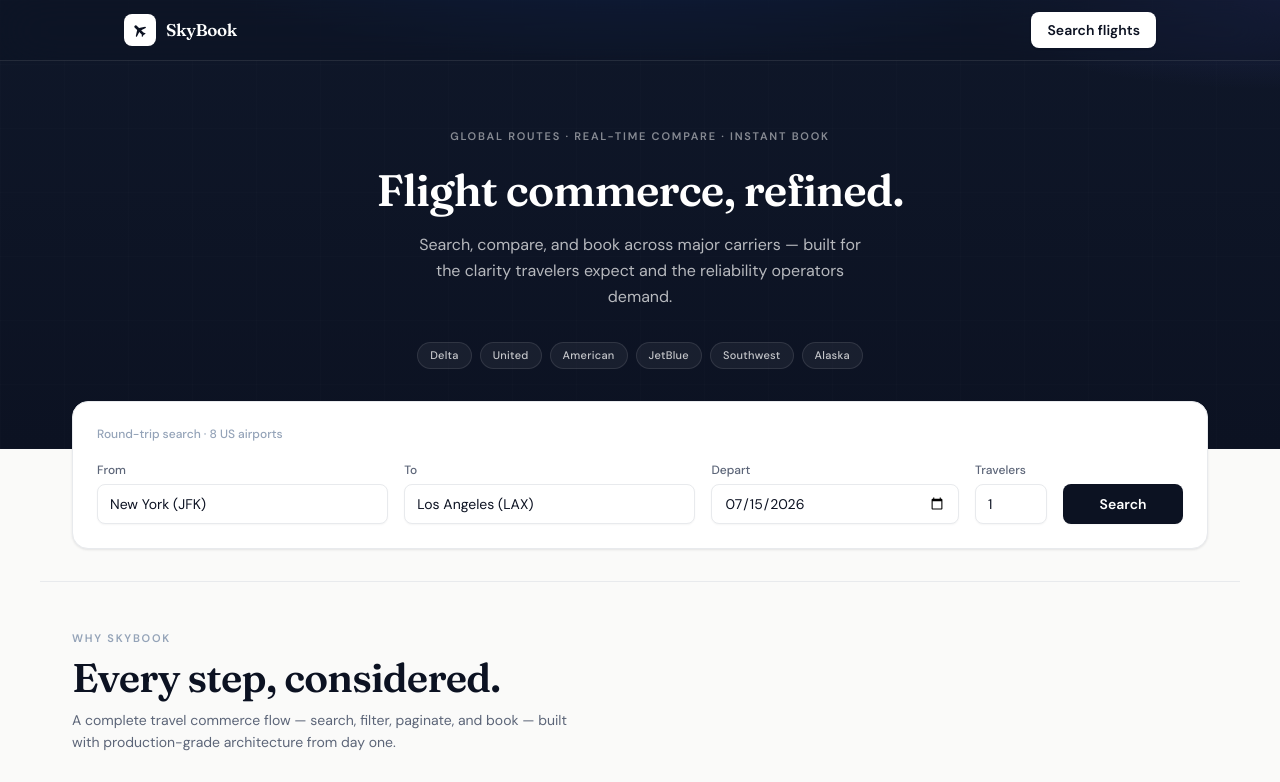
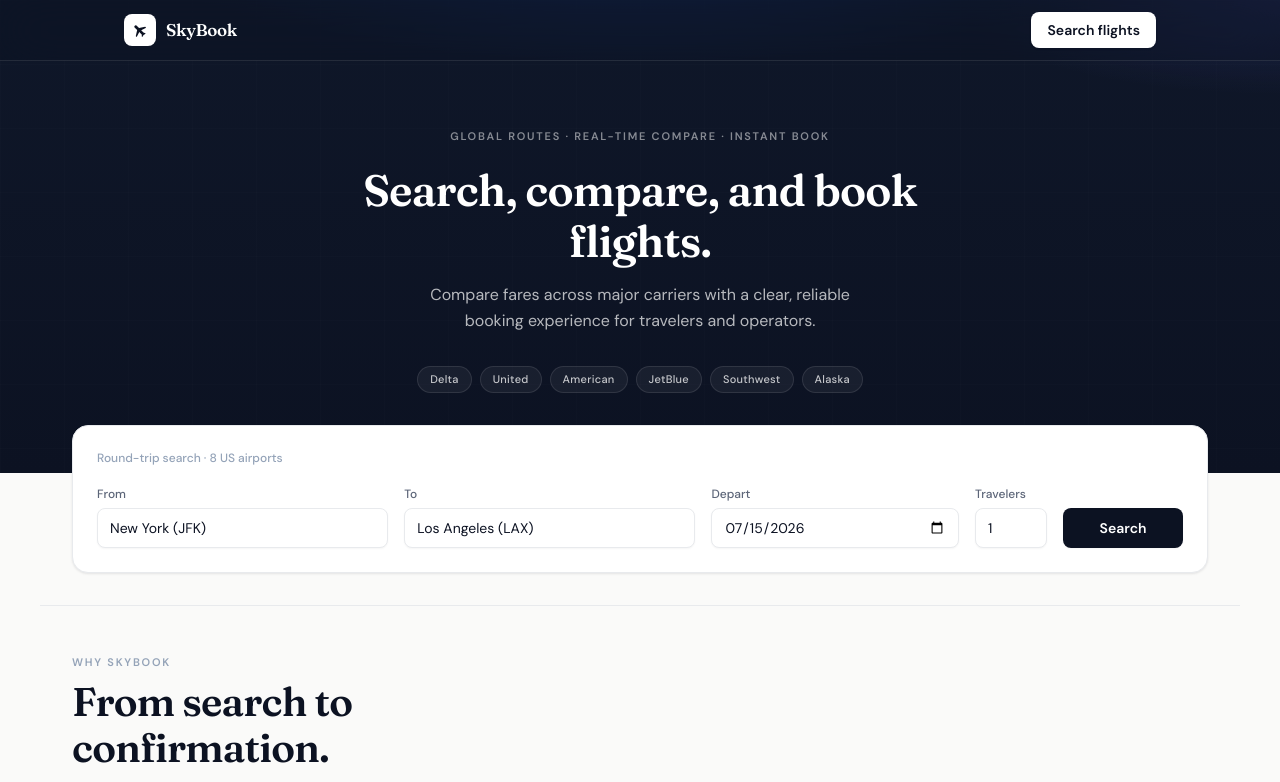
Before and after one commit to mdalamin706688/skybook-flight-search, a Next.js app: page / in a window 1280 px wide. Shown: the top 782 px of the page. Built offline with nearby package versions, Linux system fonts and the light colour scheme.

Commit message:
Use clear production homepage copy for commercial presentation.
Replace stylized marketing headlines with industry-standard product language.

Co-authored-by: Cursor <cursoragent@cursor.com>

```diff
--- a/src/app/page.tsx
+++ b/src/app/page.tsx
@@ -50,12 +50,12 @@ export default function HomePage() {
                 "mt-4 text-[2rem] text-white sm:mt-5 sm:text-[2.75rem]",
               )}
             >
-              Flight commerce, refined.
+              Search, compare, and book flights.
             </h1>
 
             <p className={cn(heroSubtitle, "mx-auto mt-4 max-w-md")}>
-              Search, compare, and book across major carriers — built for the clarity travelers expect
-              and the reliability operators demand.
+              Compare fares across major carriers with a clear, reliable booking experience for
+              travelers and operators.
             </p>
 
             <div className="mt-8 flex flex-wrap items-center justify-center gap-2">
@@ -83,11 +83,11 @@ export default function HomePage() {
           <div className="mb-10 max-w-lg">
             <p className={eyebrow}>Why SkyBook</p>
             <h2 className={cn(displayLg, "mt-2 text-2xl sm:text-[1.75rem]")}>
-              Every step, considered.
+              From search to confirmation.
             </h2>
             <p className="mt-2 text-sm leading-relaxed text-[var(--color-ink-muted)]">
-              A complete travel commerce flow — search, filter, paginate, and book — built with
-              production-grade architecture from day one.
+              A complete travel commerce flow — search, filter, paginate, and book — designed for
+              clarity, speed, and reliable booking outcomes.
             </p>
           </div>
 
```
